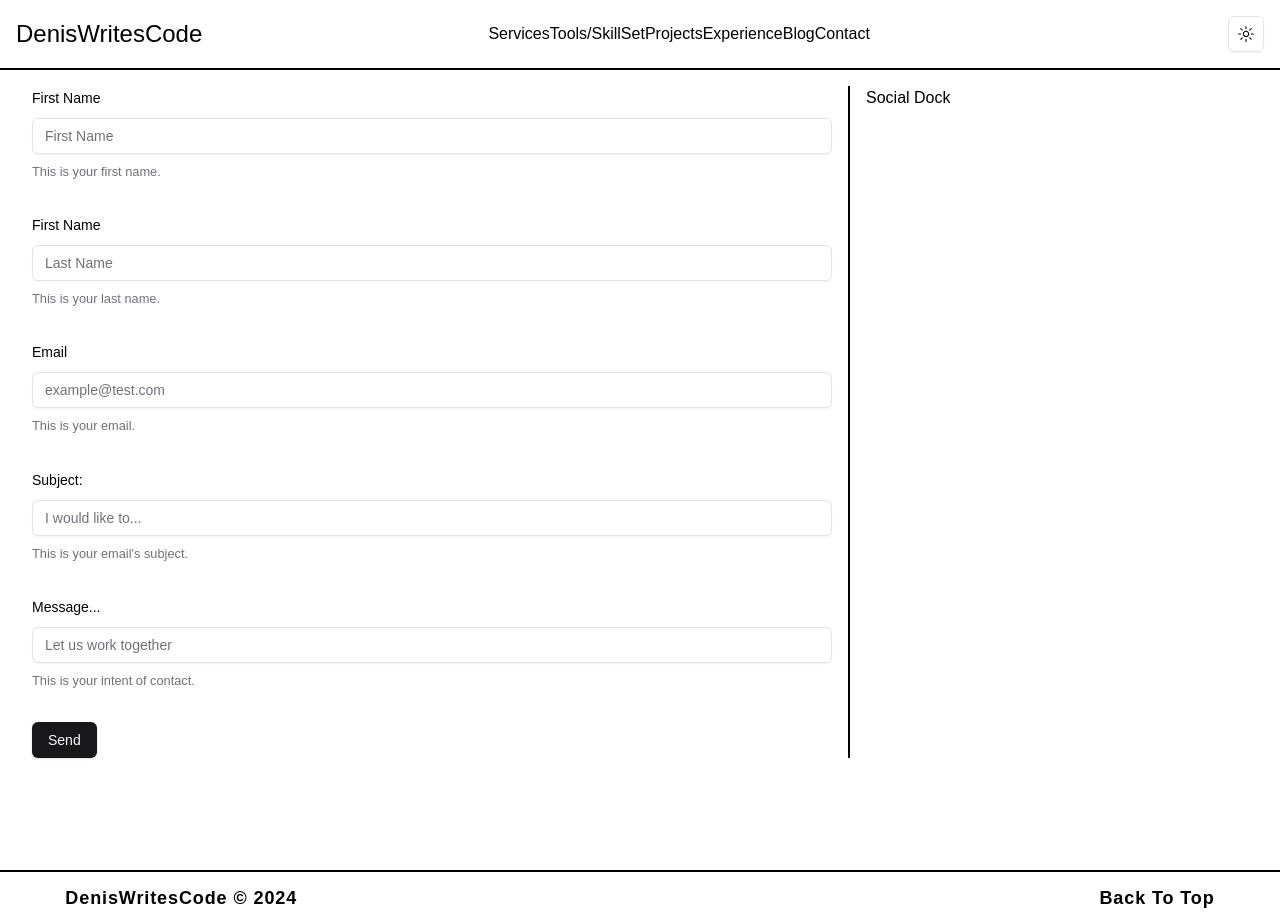
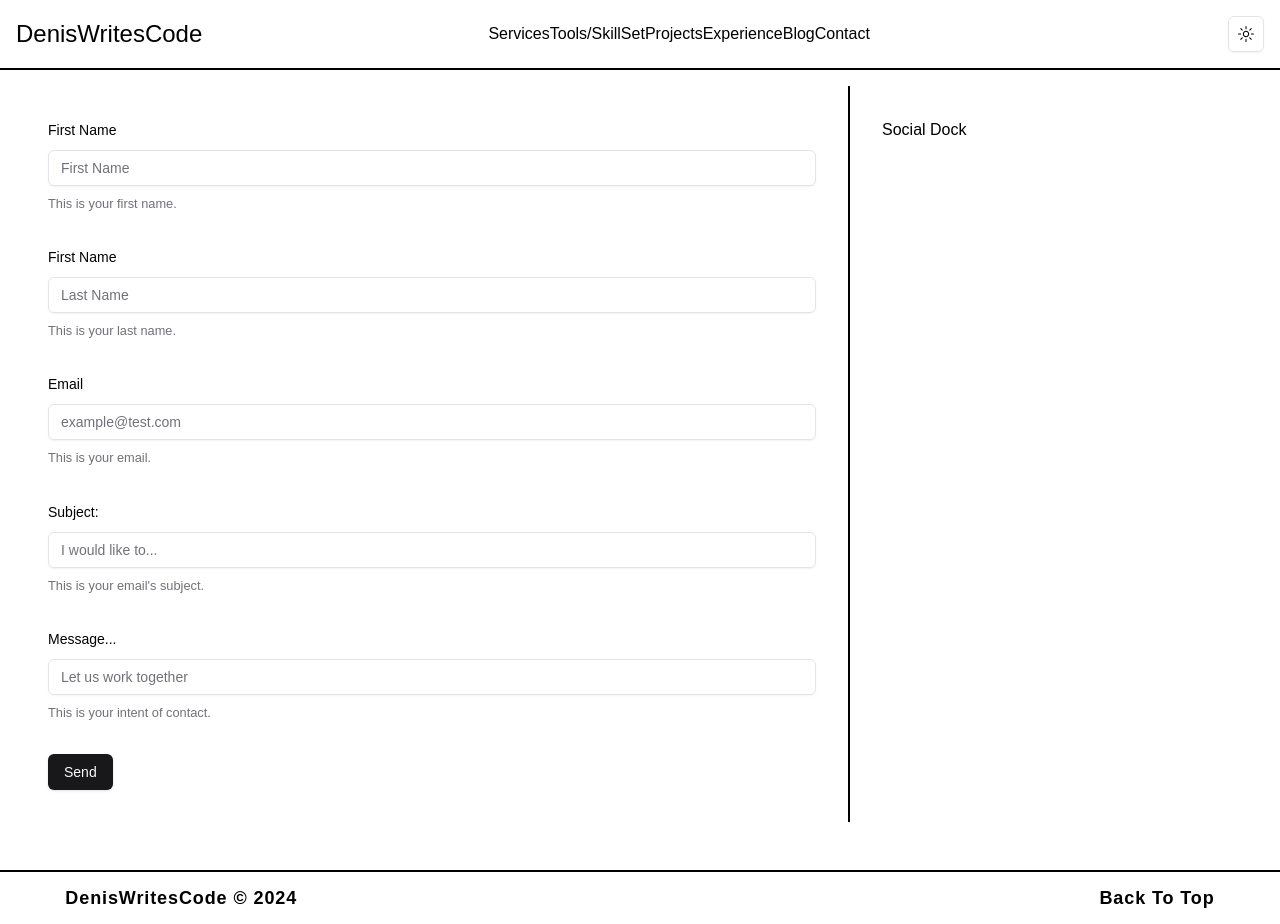
Before and after one commit to DenisWritesCode/portfolio2point0, a Next.js app: page /contact in a window 1280 px wide. Built offline with nearby package versions, Linux system fonts and the light colour scheme.

Commit message:
002: contact page sorted out

```diff
--- a/app/contact/page.tsx
+++ b/app/contact/page.tsx
@@ -80,7 +80,7 @@ function Contact() {
 
   return (
     <div className="flex-row md:flex md:align-middle md:justify-center">
-      <div className="left w-2/3 px-4">
+      <div className="left w-2/3 p-8">
         <Form {...contactForm}>
           <form
             // action="/api/send-contact-email"
@@ -174,7 +174,7 @@ function Contact() {
           </form>
         </Form>
       </div>
-      <div className="right border-l-2 border-foreground px-4 w-1/3">
+      <div className="right border-t-2 mt-4 md:mt-0 md:border-l-2 md:border-t-0 border-foreground p-8 w-1/3">
         Social Dock
       </div>
     </div>
```
